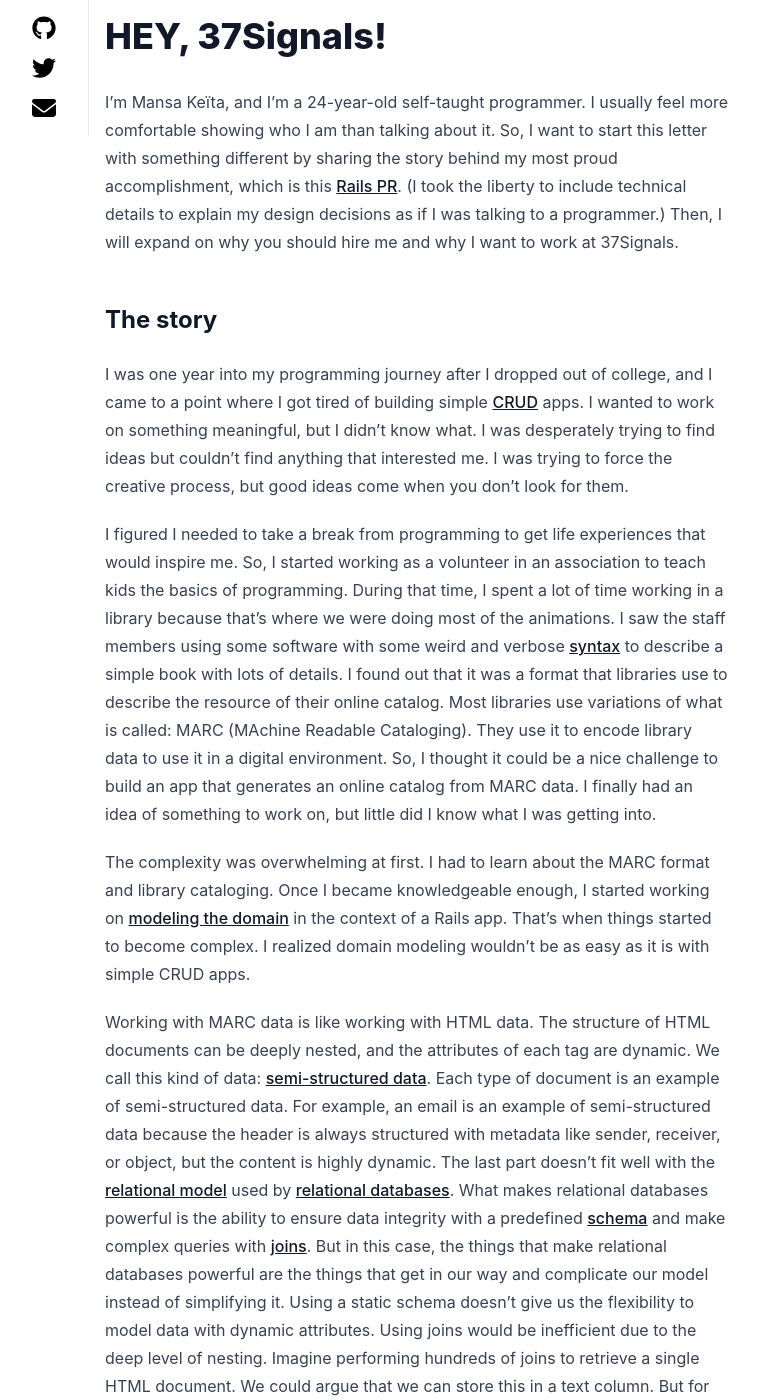
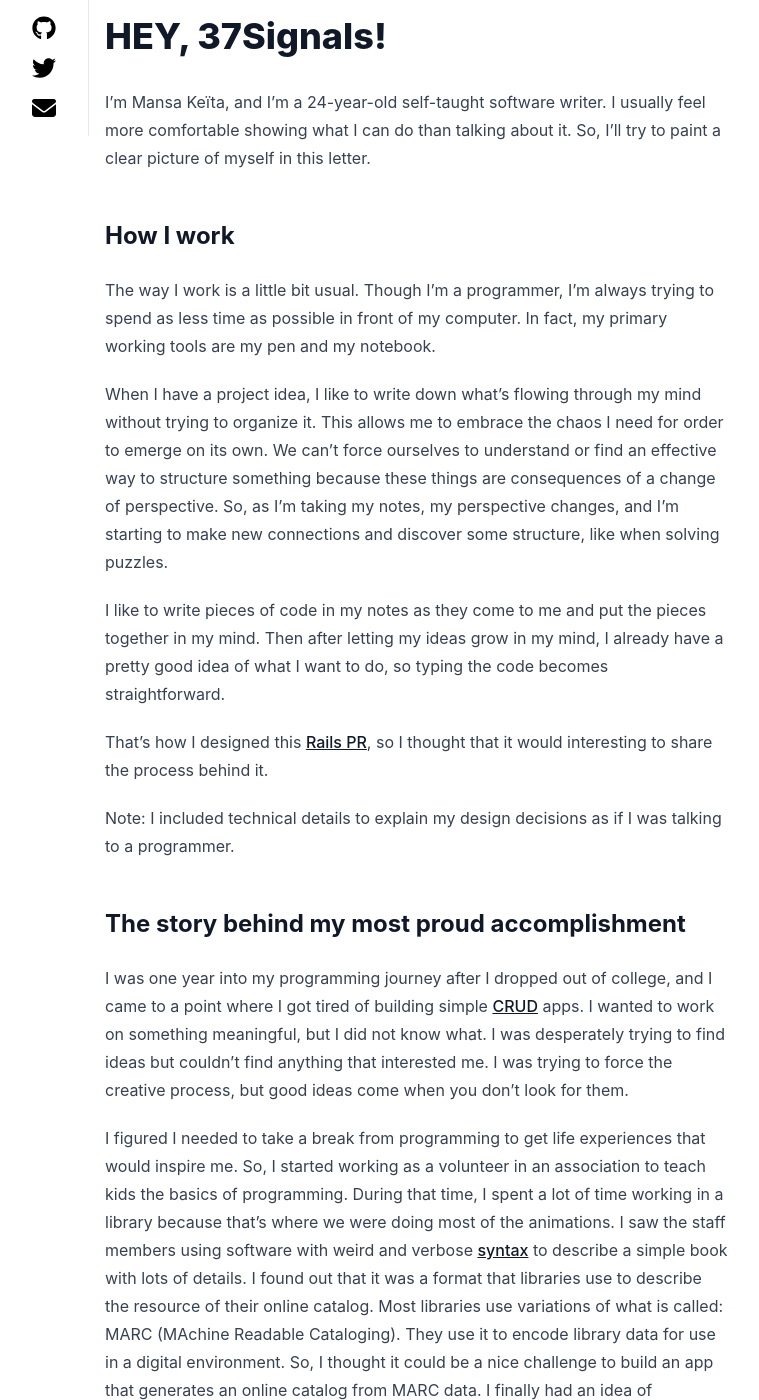
Before and after one commit to Mansakondo/Mansakondo.github.io, a Jekyll site: the page built from cover_letter.md, in a window 1280 px wide and 1400 px high. Shown: the whole window, without its empty margins (0-759 px from the left). Built offline with Jekyll 4.4.1, drawn with Linux system fonts in a browser that asks for light colours; nearby versions of some CDN libraries; some of the changed text lies outside the part shown.

Commit message:
Update cover letter

```diff
--- a/cover_letter.md
+++ b/cover_letter.md
@@ -3,43 +3,62 @@ layout: default
 title: "Cover letter"
 ---
 # HEY, 37Signals!
-I'm Mansa Keïta, and I'm a 24-year-old self-taught programmer. I usually feel more comfortable
-showing who I am than talking about it. So, I want to start this letter with something different by sharing the
-story behind my most proud accomplishment, which is this [Rails
-PR](https://github.com/rails/rails/pull/43399). (I took the liberty to include technical details
-to explain my design decisions as if I was talking to a programmer.) Then, I will expand on why
-you should hire me and why I want to work at 37Signals.
+I'm Mansa Keïta, and I'm a 24-year-old self-taught software writer. I usually feel more comfortable
+showing what I can do than talking about it. So, I'll try to paint a clear picture of
+myself in this letter.
 
-## The story
+## How I work
+The way I work is a little bit usual. Though I'm a programmer, I'm always trying to spend as
+less time as possible in front of my computer. In fact, my primary working tools are my pen and my
+notebook.
+
+When I have a project idea, I like to write down what's flowing through my mind without trying
+to organize it. This allows me to embrace the chaos I need for order to emerge on its own. We
+can't force ourselves to understand or find an effective way to structure something because
+these things are consequences of a change of perspective. So, as I'm taking my notes, my
+perspective changes, and I'm starting to make new connections and discover some structure, like
+when solving puzzles.
+
+I like to write pieces of code in my notes as they come to me and put the pieces together in
+my mind. Then after letting my ideas grow in my mind, I already have a pretty good
+idea of what I want to do, so typing the code becomes straightforward.
+
+That's how I designed this [Rails PR](https://github.com/rails/rails/pull/43399), so I thought
+that it would interesting to share the process behind it.
+
+Note: I included technical details to explain my design decisions as if I
+was talking to a programmer.
+
+## The story behind my most proud accomplishment
 I was one year into my programming journey after I dropped out of college, and I came to a
 point where I got tired of building simple [CRUD](https://en.wikipedia.org/wiki/Create,_read,_update_and_delete) apps. I wanted to work on something meaningful,
-but I didn't know what. I was desperately trying to find ideas but couldn't find anything that
+but I did not know what. I was desperately trying to find ideas but couldn't find anything that
 interested me. I was trying to force the creative process, but good ideas come when you don't
 look for them.
 
 I figured I needed to take a break from programming to get life experiences that would inspire
 me. So, I started working as a volunteer in an association to teach kids the basics of
 programming. During that time, I spent a lot of time working in a library because that's where
-we were doing most of the animations. I saw the staff members using some software with some weird and
+we were doing most of the animations. I saw the staff members using software with weird and
 verbose [syntax](https://docs.owwl.org/pub/Evergreen/CatalogIdentifyingSuitableMarcRecords/igp_9bbc253943f5d383b94a607ba4d72ed9_MARC_Example_Book.png) to describe a simple book with lots of details. I found out that it was a format
 that libraries use to describe the resource of their online catalog. Most libraries use
 variations of what is called: MARC (MAchine Readable Cataloging). They use it to encode library
-data to use it in a digital environment. So, I thought it could be a nice challenge to build an
+data for use in a digital environment. So, I thought it could be a nice challenge to build an
 app that generates an online catalog from MARC data. I finally had an idea of something to work
 on, but little did I know what I was getting into.
 
-The complexity was overwhelming at first. I had to learn
-about the MARC format and library cataloging. Once I became knowledgeable enough, I started
-working on [modeling the domain](https://en.wikipedia.org/wiki/Domain_model#Overview) in the
-context of a Rails app. That's when things started to become complex. I realized domain
-modeling wouldn't be as easy as it is with simple CRUD apps.
+The complexity was overwhelming at first. I had to learn about the MARC format and library
+cataloging. Once I became knowledgeable enough, I started working on [modeling the
+domain](https://en.wikipedia.org/wiki/Domain_model#Overview) in the context of a Rails app.
+That's when things started to become complex. I realized domain modeling wouldn't be as easy as
+it is with simple CRUD apps.
 
 Working with MARC data is like working with HTML data. The structure of HTML documents can be
 deeply nested, and the attributes of each tag are dynamic. We call this kind of data:
 [semi-structured data](https://en.wikipedia.org/wiki/Semi-structured_data). Each type of
 document is an example of semi-structured data. For example, an email is an example of
 semi-structured data because the header is always structured with metadata like
-sender, receiver, or object, but the content is highly dynamic. The last part
+sender, receiver, or object, but the content is highly dynamic. This last part
 doesn't fit well with the [relational model](https://en.wikipedia.org/wiki/Relational_model)
 used by [relational databases](https://en.wikipedia.org/wiki/Relational_database). What makes
 relational databases powerful is the ability to ensure data integrity with a predefined
@@ -63,22 +82,21 @@ semi-structured data in relational databases like Postgres and MySQL. I could th
 Attributes API to map Ruby classes to JSON columns to interact with the database as
 ActiveRecord does. And that's how this [gem](https://github.com/mansakondo/activemodel-embedding) was born, which I later extracted into a [PR](https://github.com/rails/rails/pull/43399).
 
-## Why should you hire me?
+## Why should you hire me? Why 37Signals?
 I'm sure you have plenty of talented candidates for this internship. So, I wanted to do
 something special to differentiate myself. That's why I shared this story. The purpose was to show my ability to:
 - Solve an overwhelmingly complex problem with a simple, concise, and
 elegant solution that allowed me to build my app the Rails way.
-- Exercise my critical thinking to identify something missing in Rails and use my creativity to solve my own problem by extending it.
-- Approach the problem from a higher perspective to avoid rabbit holes and make the right design decisions.
+- Exercise my critical thinking to identify something missing in Rails and use my creativity to solve my problem by extending it.
+- Approach the problem from a [higher perspective](https://basecamp.com/shapeup/1.1-chapter-02#steps-to-shaping) to avoid [rabbit holes](https://basecamp.com/shapeup/1.4-chapter-05) and make the right design decisions.
 
-That's an example of what I can do when I'm working on something meaningful, and I would love
-to have other opportunities to build software like that.
+This PR is an example of what I can do when I work on something meaningful, and I would love
+to have other opportunities to write software like that.
 
 Another thing worth mentioning is that I became a Rails [contributor](https://contributors.rubyonrails.org/contributors/mansakondo/commits), and I would love to have the opportunity to contribute to Hotwire in the future.
 
-## Why 37Signals?
 For me, this internship at 37Signals is an opportunity to:
-- Solve meaningful problems and possibly extract some solutions in Rails or Hotwire
+- Solve meaningful problems and possibly extract open-source solutions.
 - Use modern technologies like Hotwire to work on innovative products like HEY.
 - Work in an environment that will challenge me and unleash my potential.
 
@@ -93,27 +111,46 @@ expressive, concise, and elegant. I knew that I wanted to write Ruby code for a
 Discovering Rails led me to find out about its creator, David Heinemeier Hansson. His influence
 shaped the way I see and approach software writing. I began to see it more like an art than a
 science. I became passionate about software design and domain modeling, and I started to care
-more about the clarity and expressiveness of the code rather than the algorithms and
-performance.
+more about the clarity and expressiveness of the code I was writing.
 
 But this influence grew beyond software writing when I read Getting Real and ShapeUp. Jason
-Fried and Ryan Singer shaped the way I think about how software should be built. I began to
-appreciate the value of constraints to focus on what matters to get things done. I began to see
-that what makes an API design great is the same thing that makes a UI design great. I have
-learned that great interfaces should clearly communicate opportunities for action
-(*affordances*) users can take to achieve their goals. In that regard, the work of a programmer
-and a designer is very similar.
+Fried and Ryan Singer shaped my perspective on how software should be built. I began to
+appreciate the value of [constraints](https://basecamp.com/shapeup/1.2-chapter-03) to focus on
+what matters to get things done. I began to see that what makes an API design great is the same
+thing that makes a UI design great. Because great interfaces should clearly communicate
+opportunities for action
+([*affordances*](https://basecamp.com/shapeup/3.2-chapter-11#affordances-before-pixel-perfect-screens))
+users can take to achieve their goals. In that regard, the work of a programmer and a designer
+is very similar.
 
-I also read the Rework. I never read and re-read a book that quick :) I have learned from that
-book that ideas should not be forced but should emerge out of necesity. I have learned that
-great ideas comes from our ability to turn the frustrations of today into the innovations of
-tomorrow. This gave me the confidence to innovate and start my own tech company one day.
+When I read Rework, I learned that ideas should not be forced but should emerge out of
+necessity. I've learned that great ideas come from our ability to turn the frustrations of
+today into the innovations of tomorrow. This gave me the confidence to innovate and start my
+own tech company one day.
 
 In a sense, we can say that I was raised by the culture of 37Signals since the beginning of my
-journey. So, I'm pretty much the definition of culture fit :)
+journey. So, I feel like I'm an example of a cultural fit.
+
+## Bonus: What I'm passionate about
+I'm passionate about becoming better at solving problems and learning new skills in general.
+
+As I started Jiu-Jitsu recently, I began to search for ways to develop skills faster and better. This
+led me to find out about what is called the: *ecological approach to skill acquisition*. This
+approach comes from the premise that we don't become skillful by repeating the same solution to
+solve a problem in a specific situation but by repeating the process of solving the same
+problem in different situations.
+
+This approach involves using the *constraints-led approach* to design practice
+with constraints that will allow people to self-organize and come up with effective solutions.
+This reminds me of the ShapeUp method because it's also based on setting constraints to allow
+teams to self-organize and be effective.
+
+If you find that interesting, here are some videos to get started:
+- [The Two Skill Acquisition Approaches: Key Differences](https://www.youtube.com/watch?v=cCsezh7ijzs)
+- [Key Principles of the EcologicalApproach to Skill](https://www.youtube.com/watch?v=-TUjKAwc9Z8.)
 
 ## Thanks for reading
-Thank you for taking the time to read me this letter, and we will see what the future has in
+Thank you for taking the time to read this letter, and we'll see what the future has in
 store for me.
 
 *Mansa Keïta*
```
